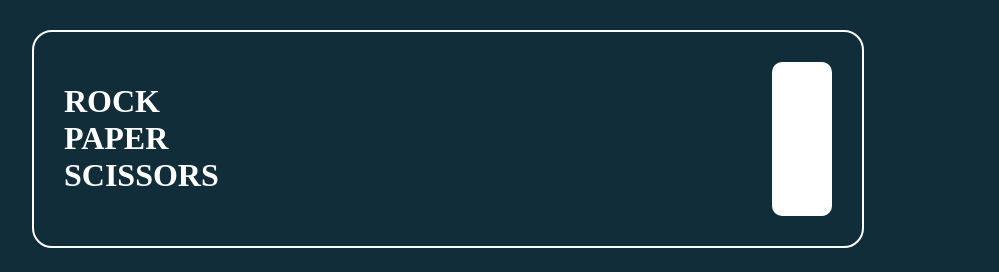
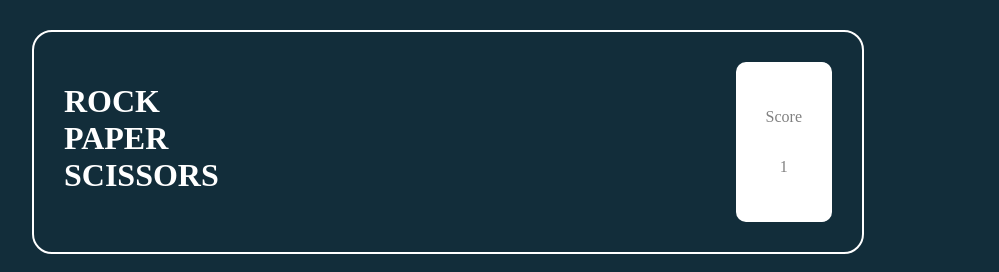
Before and after one commit to EmmaBroudic/rock-paper-scissors, a SvelteKit app in the folder my-app/: page / in a window 1280 px wide. Both pictures are taken after a click on the button 495 px from the left and 360 px from the top of the page. Shown: the top 272 px of the page, without its empty margins (192-1191 px from the left). Built offline with nearby package versions, Linux system fonts and the light colour scheme.

Commit message:
score correction

```diff
--- a/my-app/src/components/ButtonSelection.svelte
+++ b/my-app/src/components/ButtonSelection.svelte
@@ -4,14 +4,11 @@
   import { keepSelectedElements } from '$lib/keepSelectedElements';
   import { keepScore } from '$lib/keepScore';
   import { buttonImage, buttonImageAlt, buttonId } from '$lib/buttonImage';
-  import { onMount } from 'svelte';
 
   let selectByUser: string;
   let chosenByComputer: string;
   export let element: string;
-  let totalScore: number = 0;
-  let scoreTotal = keepScore;
-  const currentData = $scoreTotal;
+  let totalScore = 0;
 
   const selectedElements = () => {
       selectByUser = element;
@@ -19,23 +16,17 @@
       chosenByComputer = computerPickElement();
       console.log("computer : ", chosenByComputer);
 
-      let battleResult = battleGame(selectByUser, chosenByComputer);
-
-      let data = { id: 1, selectByUser: selectByUser, chosenByComputer: chosenByComputer, result: battleResult};
+      let data = { id: 1, selectByUser: selectByUser, chosenByComputer: chosenByComputer, result: battleGame(selectByUser, chosenByComputer)};
       keepSelectedElements.update((prevData) => [...prevData, data]);
 
-      if (currentData.length > 0) {
-        const latestData = currentData[currentData.length - 1];
-        let totalBattles = latestData.total += battleResult;
-        let scoreToAdd = { id: 1, total: totalBattles };
-        keepScore.update((prevScore) => [...prevScore, scoreToAdd]);
-        console.log(totalBattles);
-    }
+      let battleResult: number;
+
+      battleResult = battleGame(selectByUser, chosenByComputer);
+      const newId = $keepScore.length + 1;
+      let scoreToAdd = { id: newId, total: battleResult };
+      keepScore.update((prevScore) => [...prevScore, scoreToAdd]);
+      totalScore += battleResult;
   }
-  /*onMount(() => {
-        totalScore = $keepScore.reduce((acc: any, score: any) => acc + score.total, 0);
-        console.log("score total :", totalScore);
-  });*/
 </script>
 
 <style>
--- a/my-app/src/components/Score.svelte
+++ b/my-app/src/components/Score.svelte
@@ -1,12 +1,15 @@
 <script lang="ts">
     import { keepScore } from '$lib/keepScore';
+    import { onMount } from 'svelte';
 
     // bloc de code dans lequel le score est calculé
 
-    let dataScore = keepScore;
-    /*let dataScoreLastest = (dataScore.length) - 1;
+    let myData = $keepScore;
+    let totalScore = 0;
 
-    const latestData = dataScore[dataScoreLastest];*/
+    onMount(() => {
+        totalScore = $keepScore.reduce((acc, score) => acc + score.total, 0);
+    });
 </script>
 
 <style>
@@ -20,16 +23,13 @@
         border-radius: 10px;
      }
 </style>
-<!--faire un each-->
+
 <div id="bloc-score">
-    {#each $dataScore as item (item.id)}
+    {#if myData.length > 0}
         <p>Score</p>
-        <p>{item.total}</p>
-    {/each}
-    <!--{#if dataScore.length > 0}
-        <p>Score</p>
-        <p>{latestData.total}</p>
+        <p>{totalScore}</p>
     {:else}
         <p>Score</p>
-    {/if}-->
+        <p>0</p>
+    {/if}
 </div>
```
